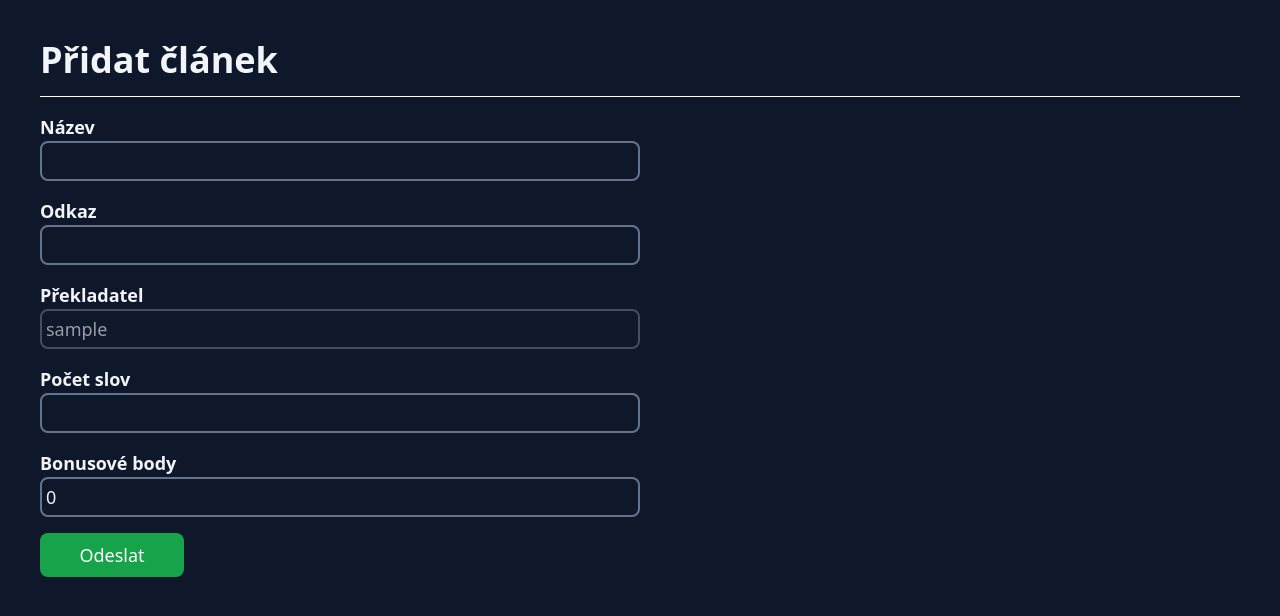
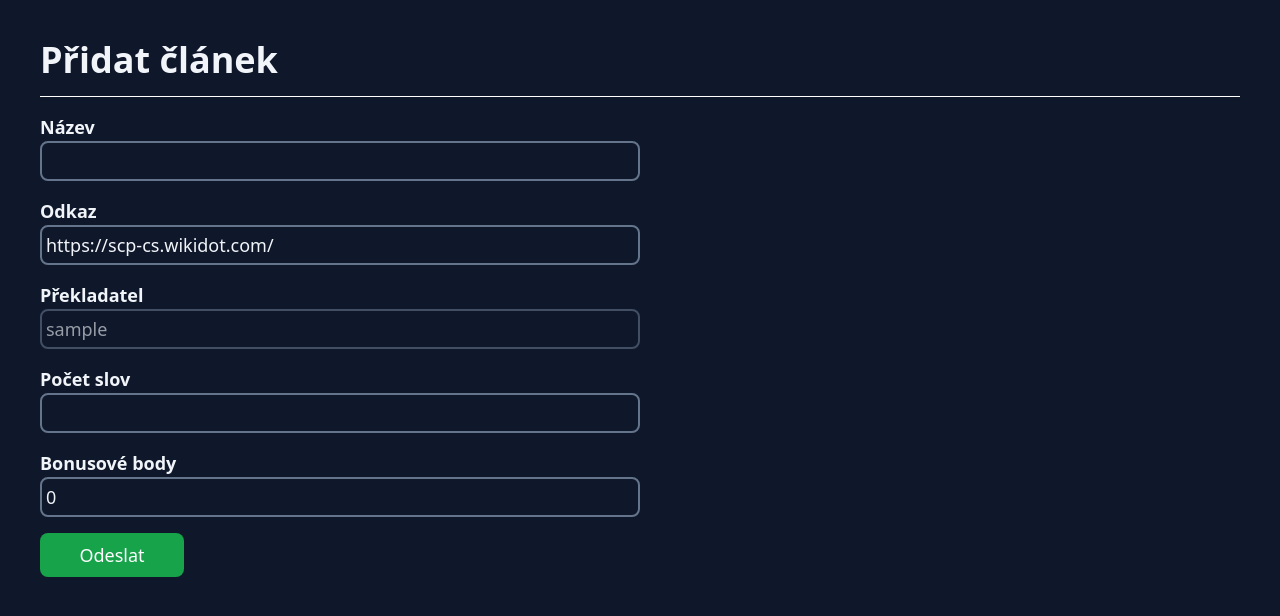
Before and after one commit to scp-cs/translatordb_web, a Flask app: page /user/1/new_article in a window 1280 px wide. Shown: the top 616 px of the page. Run offline with Flask 3, Linux system fonts and the light colour scheme; a user stored in the database is signed in; tables that the repository leaves empty hold one stand-in row (values such as "Sample post"); style sheets or scripts are compiled from the project's sources.

Commit message:
Show base site link when adding article

```diff
--- a/static/js/newarticle.js
+++ b/static/js/newarticle.js
@@ -10,10 +10,10 @@ function title_update(event) {
         if(reg_scp.test(title)) {
             link.value = 'https://scp-cs.wikidot.com/'+title.toLowerCase();
         } else {
-            console.log('clear');
-            link.value = "";
+            link.value = 'https://scp-cs.wikidot.com/';
         }
 }
 
+
 titlebox.addEventListener("input", title_update);
 link.addEventListener('input', () => {titlebox.removeEventListener('input', title_update);})
--- a/templates/add_article.j2
+++ b/templates/add_article.j2
@@ -9,7 +9,7 @@
     {{form.title.label(class='font-bold')}}
     {{form.title(class='mb-4 input-field', id='input-title')}}
     {{form.link.label(class='font-bold')}}
-    {{form.link(class='mb-4 input-field', id='input-link')}}
+    {{form.link(class='mb-4 input-field', id='input-link', value='https://scp-cs.wikidot.com/')}}
     {{form.translator.label(class='font-bold')}}
     {{form.translator(class='mb-4 select-none opacity-60 input-field', disabled='', value=user.nickname)}}
     {{form.words.label(class='font-bold')}}
```
